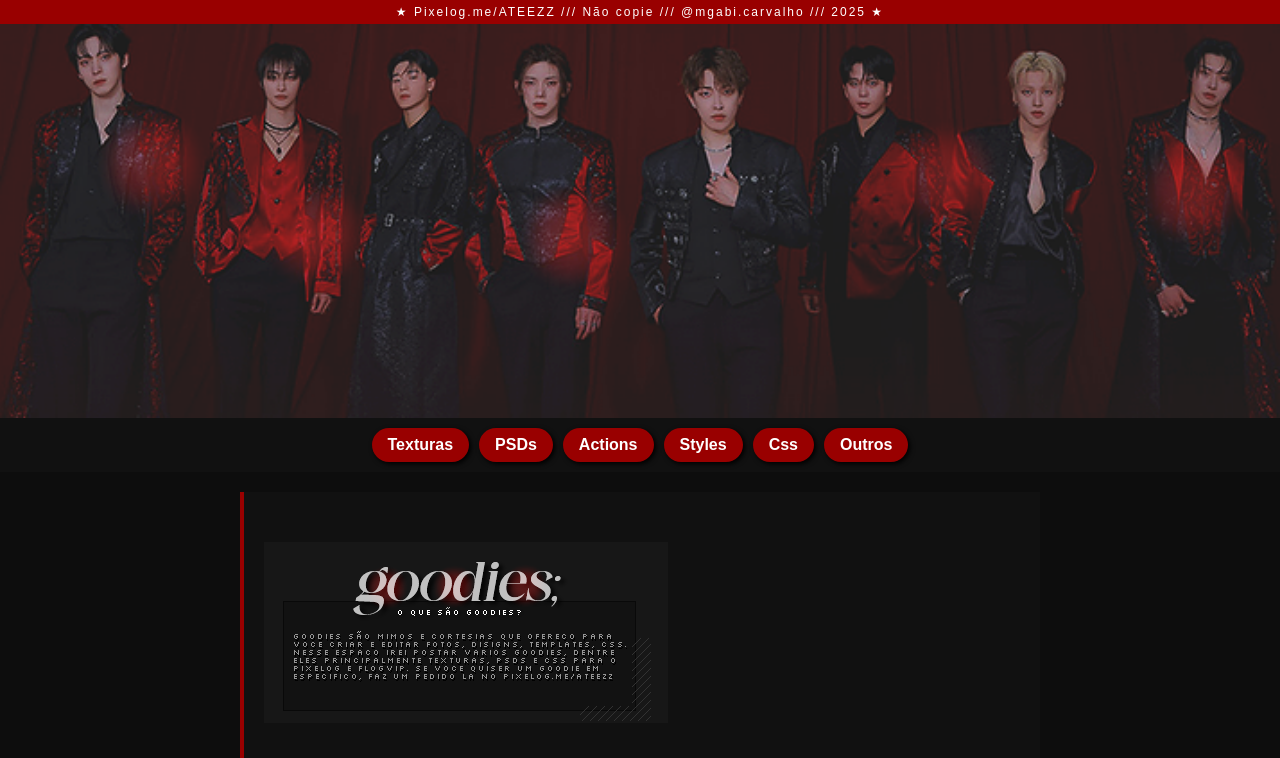
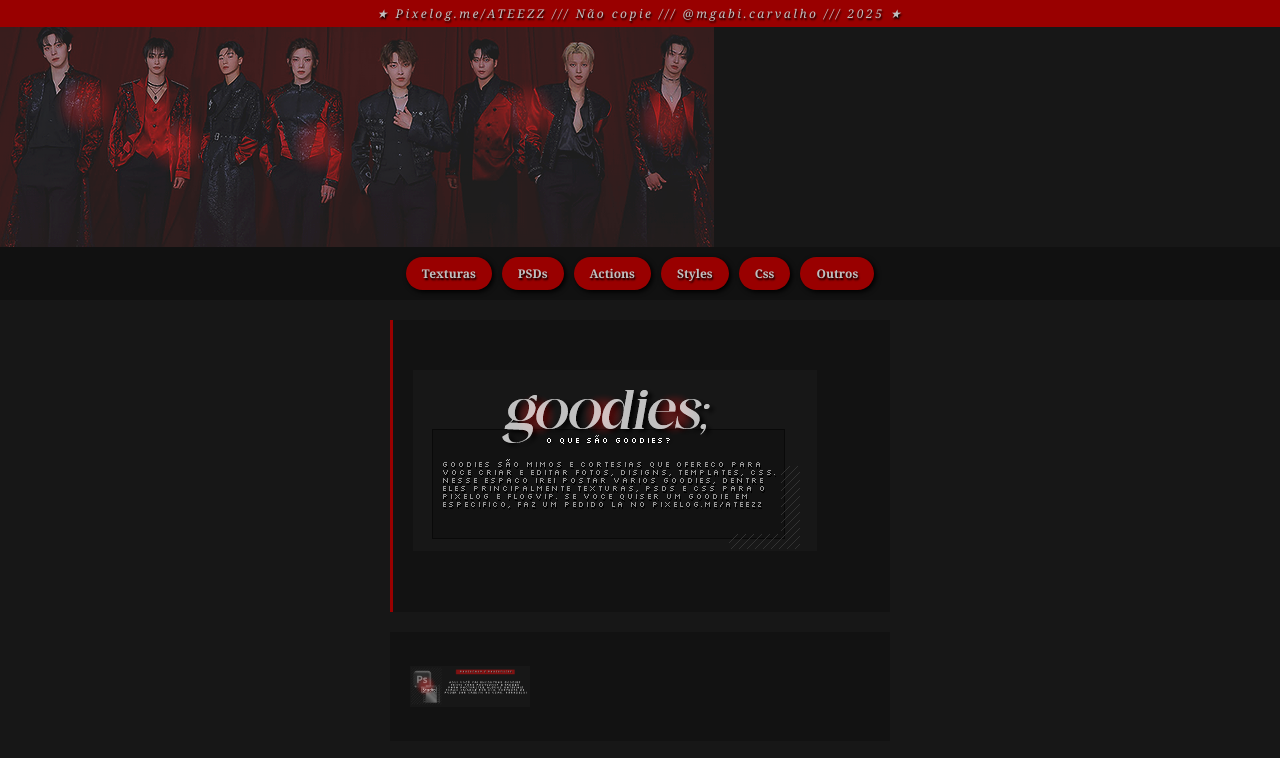
Before and after one commit to gabicarvalho0/ateezz, a plain HTML site: page index.html in a window 1280 px wide. Shown: the top 758 px of the page. Drawn offline with Linux system fonts and the light colour scheme.

Commit message:
Add files via upload

```diff
--- a/style.css
+++ b/style.css
@@ -1,21 +1,26 @@
 body {
   margin: 0;
-  font-family: Arial, sans-serif;
-  background: #0d0d0d;
-  color: #ccc;
+  font-family: Georgia;
+    font-size: 12px;
+  background: #171717;
+  color: #C0C0C0;
+ text-shadow: 1px 2px 2px #000000;
 }
 
 .top-bar, footer {
   background: #990000;
-  color: #fff;
+  color: #C0C0C0;
+ text-shadow: 1px 2px 2px #000000;
   text-align: center;
-  padding: 5px;
-  font-size: 12px;
-  letter-spacing: 2px;
+  font-family: Georgia;
+    font-size: 12px;
+ font-style: italic;
+padding: 5px;
+  letter-spacing: 2.5px;
 }
 
 .banner img {
-  width: 100%;
+  width: 0 auto;
   display: block;
 }
 
@@ -23,6 +28,10 @@ body {
   display: flex;
   justify-content: center;
   background: #111;
+color: #C0C0C0;
+ text-shadow: 1px 2px 2px #000000;
+  font-family: Georgia;
+    font-size: 12px;
   padding: 10px;
   gap: 10px;
 }
@@ -31,18 +40,26 @@ body {
   background: #990000;
   padding: 8px 16px;
   border-radius: 20px;
-  color: #fff;
+color: #C0C0C0;
+ text-shadow: 1px 2px 2px #000000;
+  font-family: Georgia;
+    font-size: 12px;
   text-decoration: none;
   font-weight: bold;
   box-shadow: 2px 2px 5px #000;
 }
 
 .menu a:hover {
-  background: #cc0000;
+  background: #121212;
+color: #B91A1A;
+ text-shadow: 1px 2px 2px #000000;
+  font-family: Georgia;
+    font-size: 11px;
+
 }
 
 main {
-  max-width: 800px;
+  max-width: 500px;
   margin: auto;
   padding: 20px;
 }
@@ -58,14 +75,14 @@ h2, h3 {
 }
 
 .intro {
-  background: #111;
+  background: #121212;
   padding: 20px;
-  border-left: 4px solid #990000;
+  border-left: 3px solid #990000;
   margin-bottom: 20px;
 }
 
 .conteudo {
-  background: #111;
+  background: #121212;
   padding: 20px;
   margin-bottom: 20px;
 }
@@ -85,5 +102,4 @@ h2, h3 {
 .icones img {
   width: 30px;
   margin: 5px;
-  filter: brightness(0) invert(1);
 }
```
